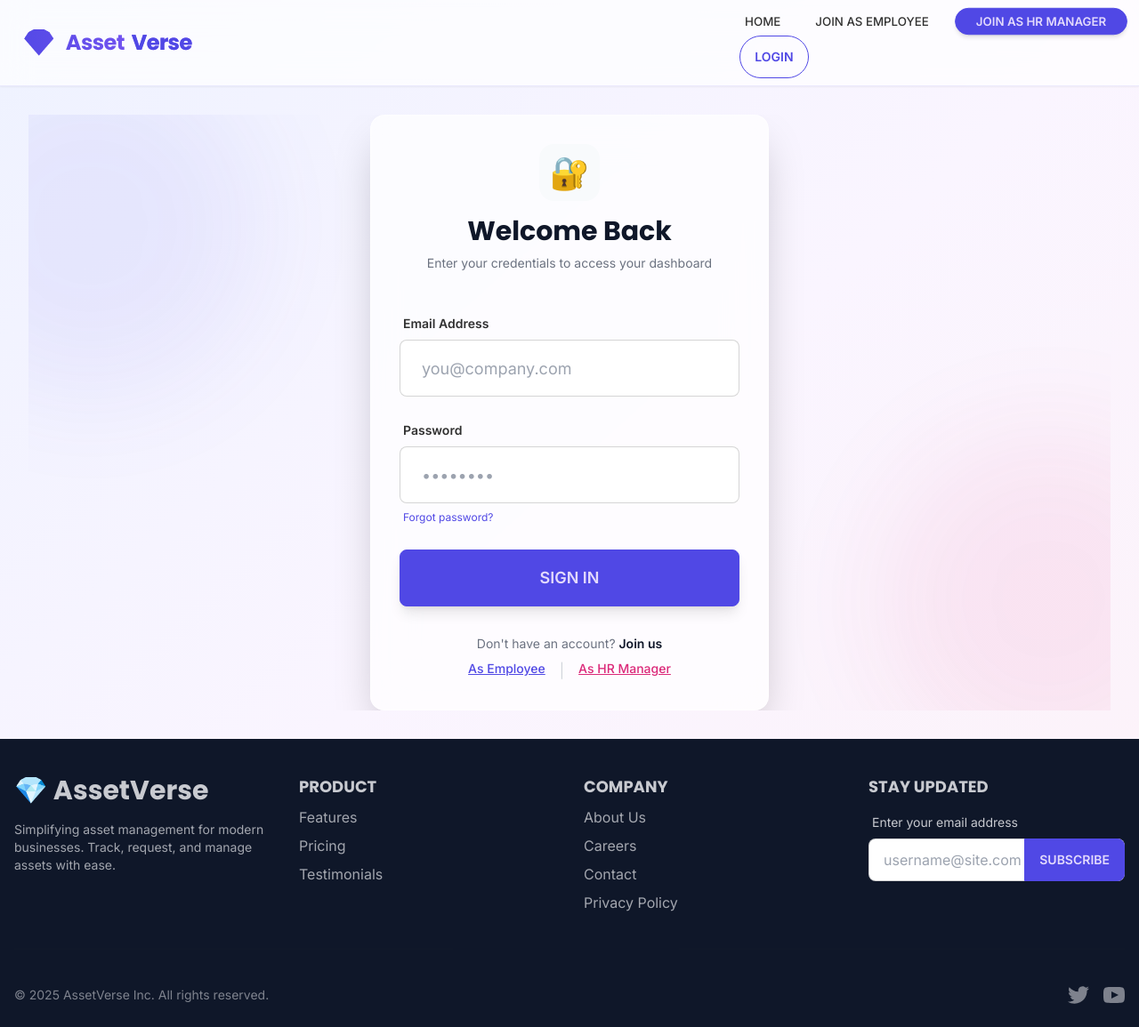
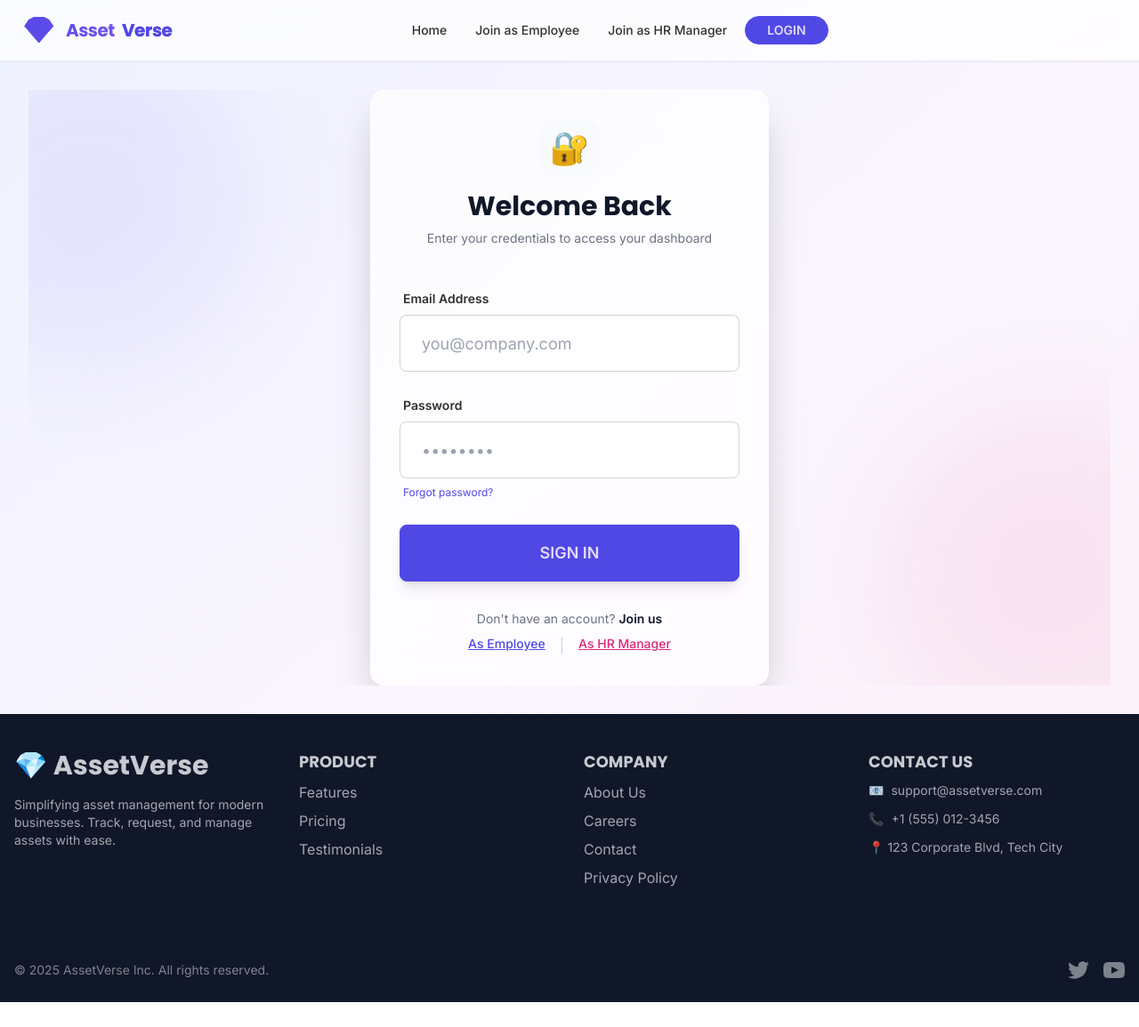
Before and after one commit to cs-rajat/Asset-Verse-Client, a React (Vite) app: page /login in a window 1280 px wide. Shown: the whole page at 89% size. After the commit the page ends 1127 px from the top, so only its background shows below. Built offline with nearby package versions, Linux system fonts and the light colour scheme.

Commit message:
navbar update

```diff
--- a/src/components/Footer.jsx
+++ b/src/components/Footer.jsx
@@ -37,17 +37,19 @@ export default function Footer() {
                         </div>
                     </div>
 
-                    {/* Newsletter */}
+                    {/* Contact Us */}
                     <div>
-                        <h3 className="footer-title text-lg opacity-100 font-heading">Stay Updated</h3>
-                        <div className="form-control w-full">
-                            <label className="label">
-                                <span className="label-text text-neutral-content">Enter your email address</span>
-                            </label>
-                            <div className="relative">
-                                <input type="text" placeholder="username@site.com" className="input input-bordered w-full pr-16 text-black" />
-                                <button className="btn btn-primary absolute top-0 right-0 rounded-l-none">Subscribe</button>
-                            </div>
+                        <h3 className="footer-title text-lg opacity-100 font-heading">Contact Us</h3>
+                        <div className="flex flex-col gap-3 opacity-80 text-sm">
+                            <p className="flex items-center gap-2">
+                                📧 <a href="mailto:support@assetverse.com" className="hover:text-primary">support@assetverse.com</a>
+                            </p>
+                            <p className="flex items-center gap-2">
+                                📞 <a href="tel:+15550123456" className="hover:text-primary">+1 (555) 012-3456</a>
+                            </p>
+                            <p className="flex items-center gap-2">
+                                📍 123 Corporate Blvd, Tech City
+                            </p>
                         </div>
                     </div>
                 </div>
--- a/src/components/Navbar.jsx
+++ b/src/components/Navbar.jsx
@@ -35,27 +35,43 @@ export default function Navbar() {
   return (
     <nav className="navbar bg-base-100/70 backdrop-blur-lg shadow-sm sticky top-0 z-50 border-b border-primary/10 transition-all duration-300">
       <div className="container mx-auto">
-        <div className="flex-1">
-          <Link to="/" className="btn btn-ghost normal-case text-2xl font-bold font-heading tracking-tight bg-gradient-to-r from-primary to-accent bg-clip-text text-transparent hover:scale-105 transition-transform">
+        <div className="navbar-start">
+          <div className="dropdown">
+            <label tabIndex={0} className="btn btn-ghost lg:hidden">
+              <svg xmlns="http://www.w3.org/2000/svg" className="h-5 w-5" fill="none" viewBox="0 0 24 24" stroke="currentColor"><path strokeLinecap="round" strokeLinejoin="round" strokeWidth="2" d="M4 6h16M4 12h8m-8 6h16" /></svg>
+            </label>
+            <ul tabIndex={0} className="menu menu-sm dropdown-content mt-3 z-[1] p-2 shadow bg-base-100 rounded-box w-52">
+              <li><Link to="/">Home</Link></li>
+              {!user && (
+                <>
+                  <li><Link to="/register/employee">Join as Employee</Link></li>
+                  <li><Link to="/register/hr">Join as HR Manager</Link></li>
+                </>
+              )}
+            </ul>
+          </div>
+          <Link to="/" className="btn btn-ghost normal-case text-xl font-bold font-heading tracking-tight bg-gradient-to-r from-primary to-accent bg-clip-text text-transparent">
             <span className="text-3xl mr-1">💎</span> Asset<span className="text-primary">Verse</span>
           </Link>
         </div>
-        <div className="flex-none gap-2">
-          {/* Public Links */}
-          <div className="hidden md:flex items-center gap-2">
-            <Link to="/" className="btn btn-ghost btn-sm font-medium hover:bg-primary/10 transition-colors">Home</Link>
+
+        <div className="navbar-center hidden lg:flex">
+          <ul className="menu menu-horizontal px-1">
+            <li><Link to="/" className="font-medium hover:text-primary transition-colors">Home</Link></li>
             {!user && (
               <>
-                <Link to="/register/employee" className="btn btn-ghost btn-sm font-medium hover:bg-primary/10 transition-colors">Join as Employee</Link>
-                <Link to="/register/hr" className="btn btn-primary btn-sm rounded-full px-6 shadow-md hover:shadow-lg transition-all">Join as HR Manager</Link>
+                <li><Link to="/register/employee" className="font-medium hover:text-primary transition-colors">Join as Employee</Link></li>
+                <li><Link to="/register/hr" className="font-medium hover:text-primary transition-colors">Join as HR Manager</Link></li>
               </>
             )}
-          </div>
+          </ul>
+        </div>
 
+        <div className="navbar-end gap-2">
           {!user ? (
-            <Link to="/login" className="btn btn-outline btn-primary btn-sm sm:btn-md ml-2 rounded-full">Login</Link>
+            <Link to="/login" className="btn btn-primary btn-sm rounded-full px-6">Login</Link>
           ) : (
-            <div className="dropdown dropdown-end ml-2">
+            <div className="dropdown dropdown-end">
               <label tabIndex={0} className="btn btn-ghost btn-circle avatar ring ring-primary ring-offset-base-100 ring-offset-2 transition-transform hover:scale-110">
                 <div className="w-10 rounded-full">
                   <img src={user?.companyLogo || "https://i.ibb.co/T0h284p/user-placeholder.png"} alt="profile" />
```
